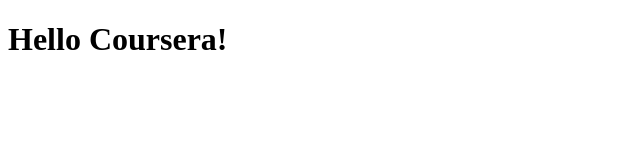
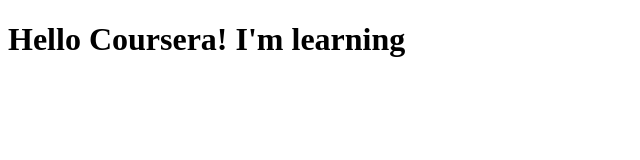
Before and after one commit to Wembley66/coursera-test, a plain HTML site: page site/index.html in a window 1280 px wide. Shown: the whole page, without its empty margins (0-640 px from the left). Drawn offline with Linux system fonts and the light colour scheme.

Commit message:
Small addition to message

```diff
--- a/site/index.html
+++ b/site/index.html
@@ -4,6 +4,6 @@
 	<title>Helloe Coursera!</title>
 </head>
 <body>
-<h1>Hello Coursera!</h1>
+<h1>Hello Coursera! I'm learning</h1>
 </body>
 </html>
```
